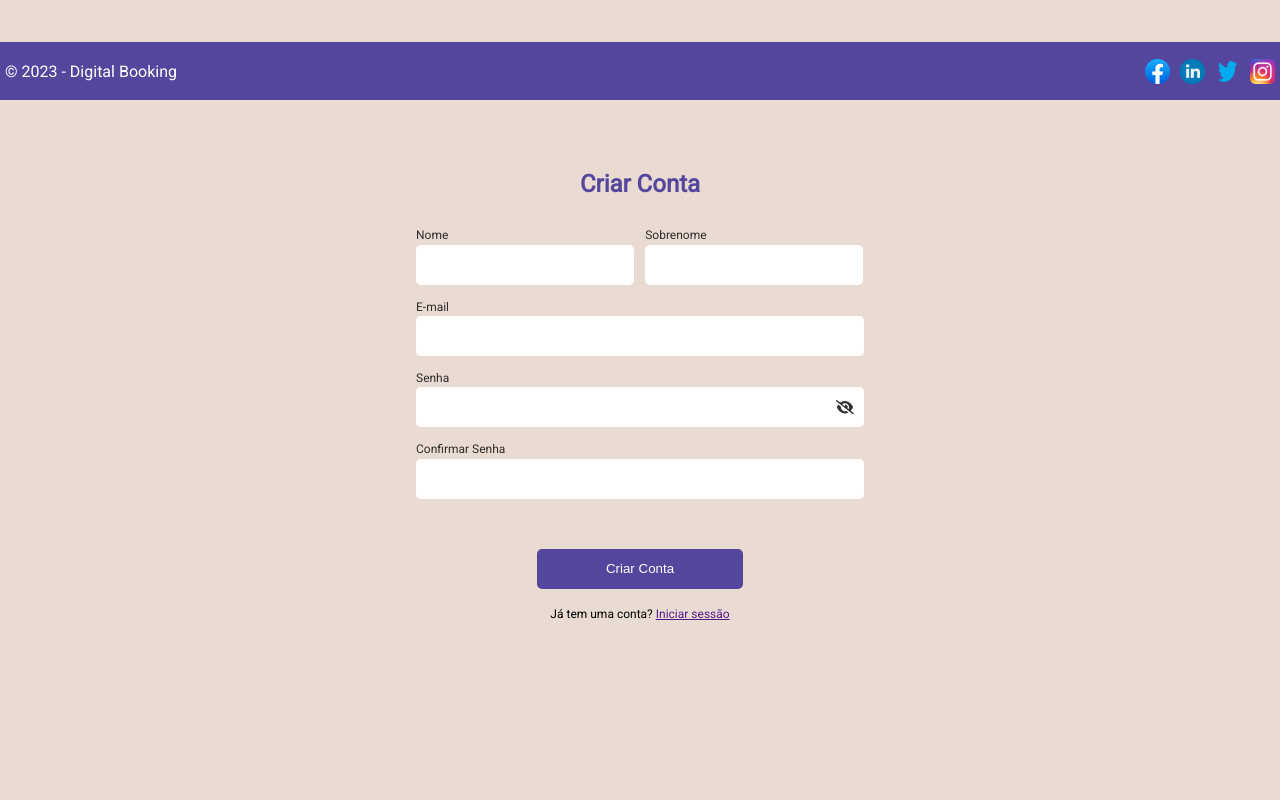
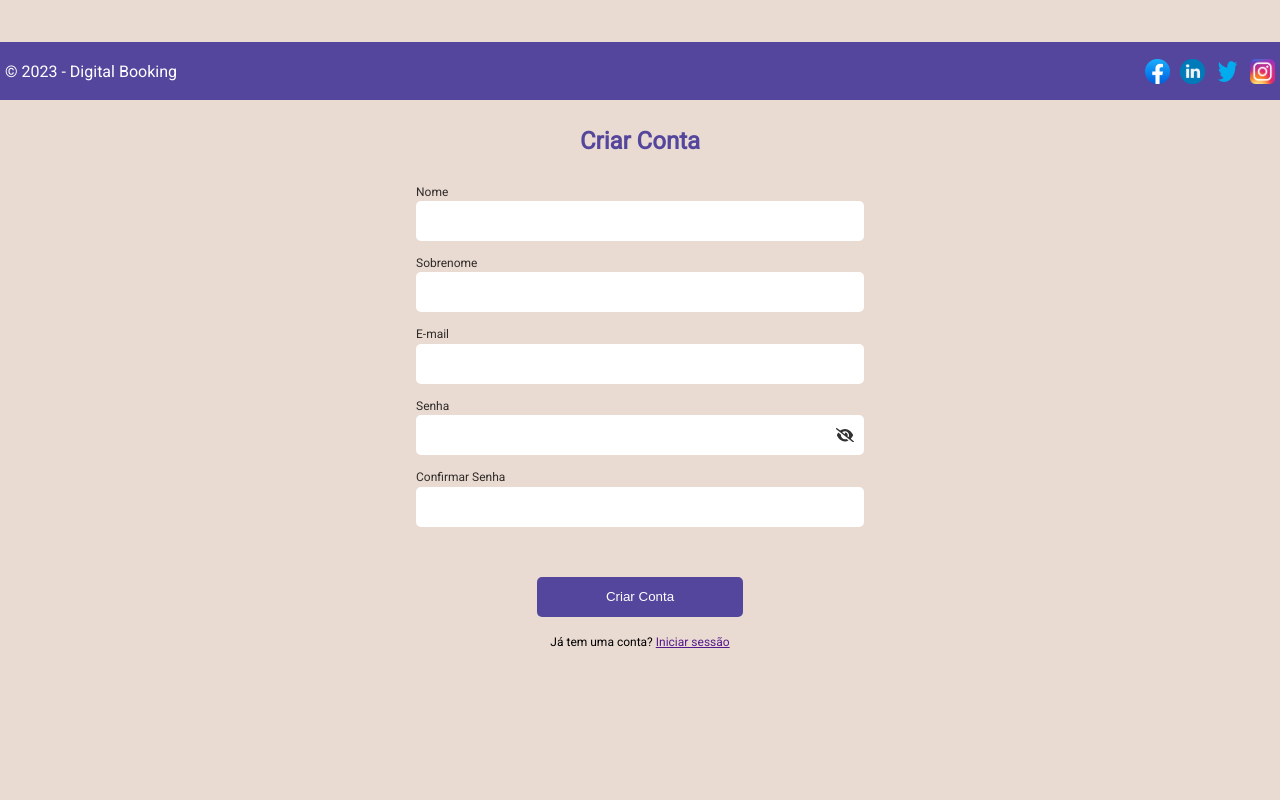
Before and after one commit to arrudaY/odecasa, a React (Vite) app in the folder FrontEnd/projeto/projetoIntegrador/: page / in a window 1280 px wide. Shown: the part 700-1500 px from the top of the page. Built offline with nearby package versions, Linux system fonts and the light colour scheme.

Commit message:
Colocando no padrao e ajeitando z-index

```diff
--- a/FrontEnd/projeto/projetoIntegrador/src/Components/Account/Account.jsx
+++ b/FrontEnd/projeto/projetoIntegrador/src/Components/Account/Account.jsx
@@ -69,41 +69,46 @@ const Account = () => {
     };
 
     return (
+        <div className={styles.accountContainer}>
             <form className={styles.accountForm} onSubmit={handleSubmit}>
-            <h1 className={styles.title}>Criar Conta</h1>
-            <div className={styles.name}>
-                <div className={styles.float}>
-                    <label>Nome</label>
+                <h1 className={styles.accountTitle}>Criar Conta</h1>
+                <div className={styles.accountName}>
+                    <div className={styles.accountFloat}>
+                        <label className={styles.accountLabel}>Nome</label>
                         <input
+                            className={styles.accountTxt}
                             type="text"
                             value={nome}
                             onChange={(event) => setNome(event.target.value)}
                         />
-                    {errors.nome && <span className={styles.error}>{errors.nome}</span>}
+                        {errors.nome && <span className={styles.accountError}>{errors.nome}</span>}
                     </div>
-                <div className={styles.float}>
-                    <label>Sobrenome</label>
+                    <div className={styles.accountFloat}>
+                        <label className={styles.accountLabel}>Sobrenome</label>
                         <input
+                            className={styles.accountTxt}
                             type="text"
                             value={sobrenome}
                             onChange={(event) => setSobrenome(event.target.value)}
                         />
-                    {errors.sobrenome && <span className={styles.error}>{errors.sobrenome}</span>}
+                        {errors.sobrenome && <span className={styles.accountError}>{errors.sobrenome}</span>}
                     </div>
                 </div>
-            <div className={styles.float}>
-                <label>E-mail</label>
+                <div className={styles.accountFloat}>
+                    <label className={styles.accountLabel}>E-mail</label>
                     <input
+                        className={styles.accountTxt}
                         type="email"
                         value={email}
                         onChange={(event) => setEmail(event.target.value)}
                     />
-                {errors.email && <span className={styles.error}>{errors.email}</span>}
+                    {errors.email && <span className={styles.accountError}>{errors.email}</span>}
                 </div>
-            <div className={styles.float}>
-                <label>Senha</label>
-                <div className={styles.password}>
+                <div className={styles.accountFloat}>
+                    <label className={styles.accountLabel}>Senha</label>
+                    <div className={styles.accountPassword}>
                         <input
+                            className={styles.accountTxt}
                             type={mostrarSenha ? "text" : "password"}
                             value={senha}
                             onChange={(event) => setSenha(event.target.value)}
@@ -121,22 +126,24 @@ const Account = () => {
                             }
                         </span>
                     </div>
-                {errors.senha && <span className={styles.error}>{errors.senha}</span>}
+                    {errors.senha && <span className={styles.accountError}>{errors.senha}</span>}
                 </div>
-            <div className={styles.float}>
-                <label>Confirmar Senha</label>
+                <div className={styles.accountFloat}>
+                    <label className={styles.accountLabel}>Confirmar Senha</label>
                     <input
+                        className={styles.accountTxt}
                         type="password"
                         value={confirmacaoSenha}
                         onChange={(event) => setConfirmacaoSenha(event.target.value)}
                     />
-                {errors.confirmacaoSenha && <span className={styles.error}>{errors.confirmacaoSenha}</span>}
+                    {errors.confirmacaoSenha && <span className={styles.accountError}>{errors.confirmacaoSenha}</span>}
                 </div>
-            <div className={styles.confirm}>
-                <button type="submit">Criar Conta</button>
+                <div className={styles.accountConfirm}>
+                    <button className={styles.accountBtn} type="submit">Criar Conta</button>
                     <p>Já tem uma conta? <a href="">Iniciar sessão</a> </p>
                 </div>
             </form>
+        </div>
     )
 }
 
--- a/FrontEnd/projeto/projetoIntegrador/src/Components/Account/Account.module.css
+++ b/FrontEnd/projeto/projetoIntegrador/src/Components/Account/Account.module.css
@@ -1,11 +1,15 @@
-.title {
+.accountContainer{
+    z-index:5;
+}
+
+.accountTitle {
     font-size: 24px;
     color: var(--color-1);
     text-align: center;
     margin-bottom: 30px;
 }
 
-input {
+.accountTxt {
     width: 448px;
     height: 40px;
     border-radius: 5px;
@@ -15,50 +19,41 @@ input {
     transition: all 0.6s;
 }
 
-input:focus {
+.accountTxt:focus {
     box-shadow: 0px 1.5px 5px var(--color-1);
     border: 0 none;
     outline: 1px;
 }
 
-input[type=text], input[type=password], input[type=email] {
+.accountTxt[type=text], .accountTxt[type=password], .accountTxt[type=email] {
     padding: 10px;
     box-sizing: border-box;
 }
 
-.password {
+.accountPassword {
     position: relative;
 }
 
-.password span {
+.accountPassword span {
     position: absolute;
     top: 12px;
     right: 10px;
     cursor: pointer;
 }
 
-.password span svg {
+.accountPassword span svg {
     width: 18px;
     opacity: 0.8;
 }
 
-label {
+.accountLabel {
     font-size: 12px;
     margin-bottom: 0.2em;
     line-height: 14px;
     opacity: 0.8;
 }
 
-.name {
-    display: flex;
-    gap: 0.7em;
-}
-
-.name input {
-    width: 218px;
-}
-
-button {
+.accountBtn {
     width: 206px;
     height: 40px;
     background-color: var(--color-1);
@@ -68,27 +63,27 @@ button {
     border: none;
 }
 
-button:hover {
+.accountBtn:hover {
     opacity: 0.8;
 }
 
-.float {
+.accountFloat {
     display: flex;
     flex-direction: column;
     margin-bottom: 15px;
 }
 
-.confirm {
+.accountConfirm {
     margin-top: 50px;
     text-align: center;
 }
 
-.confirm p {
+.accountConfirm p {
     font-size: 12px;
     margin-top: 18px;
 }
 
-.error {
+.accountError {
     display: block;
     color: red;
     font-size: 10px;
--- a/FrontEnd/projeto/projetoIntegrador/src/Components/Body.jsx
+++ b/FrontEnd/projeto/projetoIntegrador/src/Components/Body/Body.jsx
@@ -1,4 +1,4 @@
-import Account from "./Account/Account";
+import Account from "../Account/Account";
 import styles from "./Body.module.css";
 
 const Body = () => {
--- a/FrontEnd/projeto/projetoIntegrador/src/Components/Navbar.jsx
+++ b/FrontEnd/projeto/projetoIntegrador/src/Components/Navbar/Navbar.jsx
@@ -1,6 +1,6 @@
 import { useEffect, useState } from "react";
 import styles from "./Navbar.module.css";
-import logo from "../Data/no_image.png"
+import logo from "../../Data/no_image.png"
 
 const Navbar = () => {
 
--- a/FrontEnd/projeto/projetoIntegrador/src/main.css
+++ b/FrontEnd/projeto/projetoIntegrador/src/main.css
@@ -20,10 +20,12 @@
     width: 100%;
     display: flex;
     flex-direction: column;
+    z-index:10;
 }
 
 .sticky-bottom {
     position: fixed;
     bottom: 0;
     width: 100%;
+    z-index:10;
 }
```
Also changed, not shown: FrontEnd/projeto/projetoIntegrador/src/App.jsx (+4 -4 lines), FrontEnd/projeto/projetoIntegrador/src/Components/Footer/Footer.jsx (renamed from FrontEnd/projeto/projetoIntegrador/src/Components/Footer.jsx, +4 -4 lines), FrontEnd/projeto/projetoIntegrador/src/Components/Body/Body.module.css (renamed from FrontEnd/projeto/projetoIntegrador/src/Components/Body.module.css), FrontEnd/projeto/projetoIntegrador/src/Components/Buscador/Buscador.jsx (renamed from FrontEnd/projeto/projetoIntegrador/src/Components/Buscador.jsx), FrontEnd/projeto/projetoIntegrador/src/Components/Buscador/Buscador.module.css (renamed from FrontEnd/projeto/projetoIntegrador/src/Components/Buscador.module.css), FrontEnd/projeto/projetoIntegrador/src/Components/Footer/Footer.module.css (renamed from FrontEnd/projeto/projetoIntegrador/src/Components/Footer.module.css), FrontEnd/projeto/projetoIntegrador/src/Components/Navbar/Navbar.module.css (renamed from FrontEnd/projeto/projetoIntegrador/src/Components/Navbar.module.css). Lines whose indentation alone changed are shown as unchanged.
